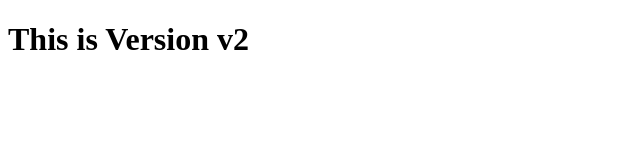
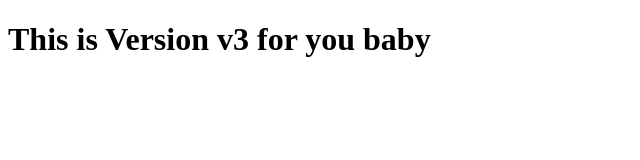
Before and after one commit to Priyanshu2863-bit/Git-Repo, a plain HTML site: page index.html in a window 1280 px wide. Shown: the whole page, without its empty margins (0-640 px from the left). Drawn offline with Linux system fonts and the light colour scheme.

Commit message:
This is Version v3 for you baby

```diff
--- a/index.html
+++ b/index.html
@@ -6,6 +6,6 @@
     <title>Document</title>
 </head>
 <body>
-    <h1> This is Version v2 </h1>
+    <h1> This is Version v3 for you baby </h1>
 </body>
 </html>
```
